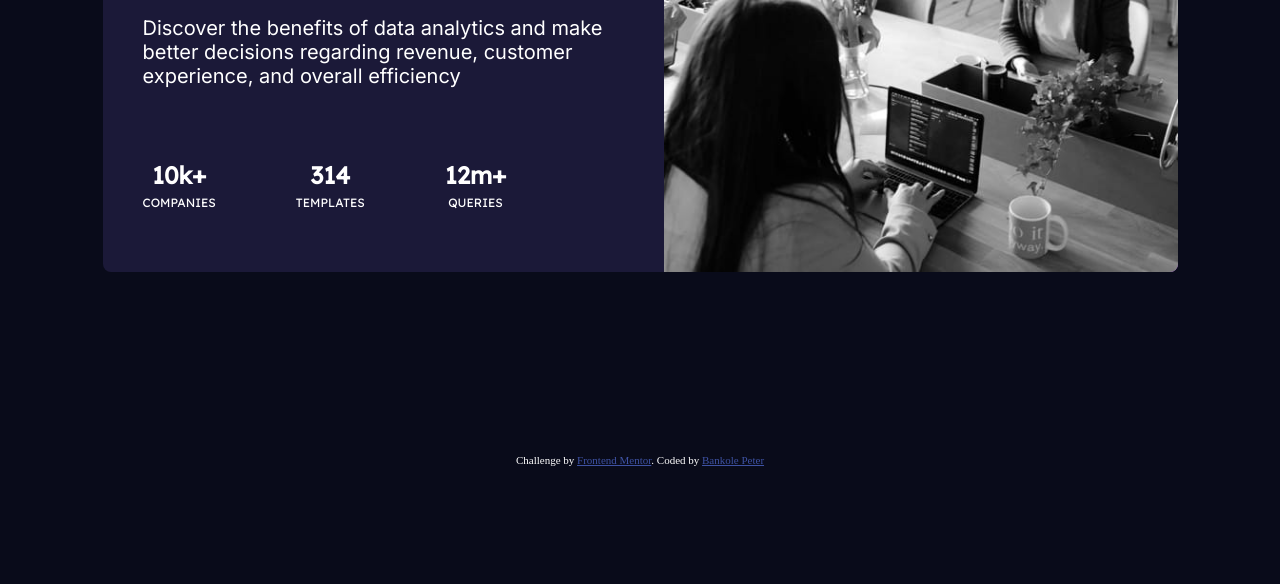
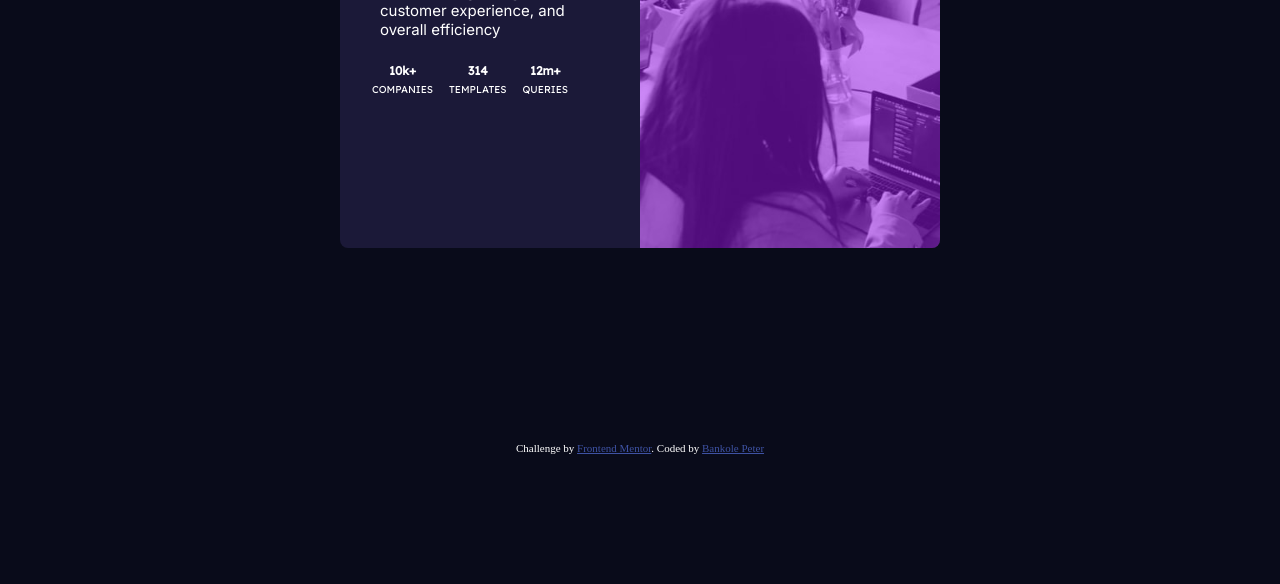
Before and after one commit to Peteboss/Stats-Preview-Card, a plain HTML site: page index.html in a window 1280 px wide. Shown: the part 216-800 px from the top of the page. Drawn offline with Linux system fonts and the light colour scheme.

Commit message:
initial.commit

```diff
--- a/index.html
+++ b/index.html
@@ -14,10 +14,11 @@
     <main>
         <article class="container">
             <div class="showcase">
-                <picture>
-                    <source srcset="./images/image-header-desktop.jpg" media="(min-width: 600px)">
-                    <img src="./images/image-header-mobile.jpg" alt="">
-                </picture>
+                <div class="img__component">
+                    <div class="overlay">
+
+                    </div>
+                </div>
                 <div class="base__wrap">
                     <h4 class="heading">Get <span>insights</span> that help your business grow</h4>
                     <p class="content">Discover the benefits of data analytics and make better decisions regarding revenue, customer
--- a/style.css
+++ b/style.css
@@ -49,20 +49,40 @@ h6 {
 }
 
 body{
+    height: 100vh;
     background-color: var(--clr-primary-100);
     font-weight: var(--fw-regular);
     color: #fff;
 }
 
-.container{
+/* .showcase{
     margin: 4rem 2rem;
     background: var(--clr-primary-200);
     overflow: hidden;
     border-radius: .5rem;
+} */
+
+.container{
+    overflow: hidden;
+    margin: 4rem 2rem;
+    background: var(--clr-primary-200);
+    border-radius: .5rem;
 }
 
-picture{
-    background: var(--clr-primary-300);
+.img__component {
+    background-image: url(./images/image-header-mobile.jpg);
+    position: relative;
+    background-size: cover;
+    height: 50vh;
+    width: 100%;
+}
+
+.overlay{
+    position: absolute;
+    height: 100%;
+    width: 100%;
+    background: hsl(277, 90%, 52%);
+    opacity: 50%;
 }
 
 .heading{
@@ -113,7 +133,7 @@ span{
     color: hsl(228, 45%, 44%);
 }
 
-@media(min-width: 900px){
+@media(min-width: 600px){
     body{
         display: grid;
         justify-content: center;
@@ -122,36 +142,46 @@ span{
     .showcase{
         display: flex;
         flex-direction: row-reverse;
-        max-width: 1075px;
-    }
-
-    .content{
-        max-width: 1075px;
+        width: 100%;
+        max-width: 600px;
+        height: 50vh;
     }
 
     .grid__wrap{
         display: flex;
         gap: 1rem;
-        margin-left: 2.5rem;
-        margin-top: 4rem;
+        margin-left: 2rem;
+        margin-top: 1rem;
         padding-top: .5rem;
-        gap: 5rem;
+        gap: 1rem;
+    }
+
+    .numbers{
+        font-size: 12px;
+    }
+
+    .letters{
+        font-size: 10px;
     }
 
     .base__wrap{
-        width: 55%;
+        width: 100%;
     }
 
     .heading{
-        margin-top: 4rem;
+        margin-top: 2rem;
         text-align: start;
-        margin-right: 5rem;
-        font-size: 30px;
+        /* margin-right: 4rem; */
+        font-size: 20px;
     }
 
     .content{
         text-align: start;
-        margin-top: 2rem;
-        font-size: 20px;
+        margin-top: 1rem;
+        font-size: 15px;
+    }
+
+    .img__component {
+        width: 100%;
     }
 }
```
